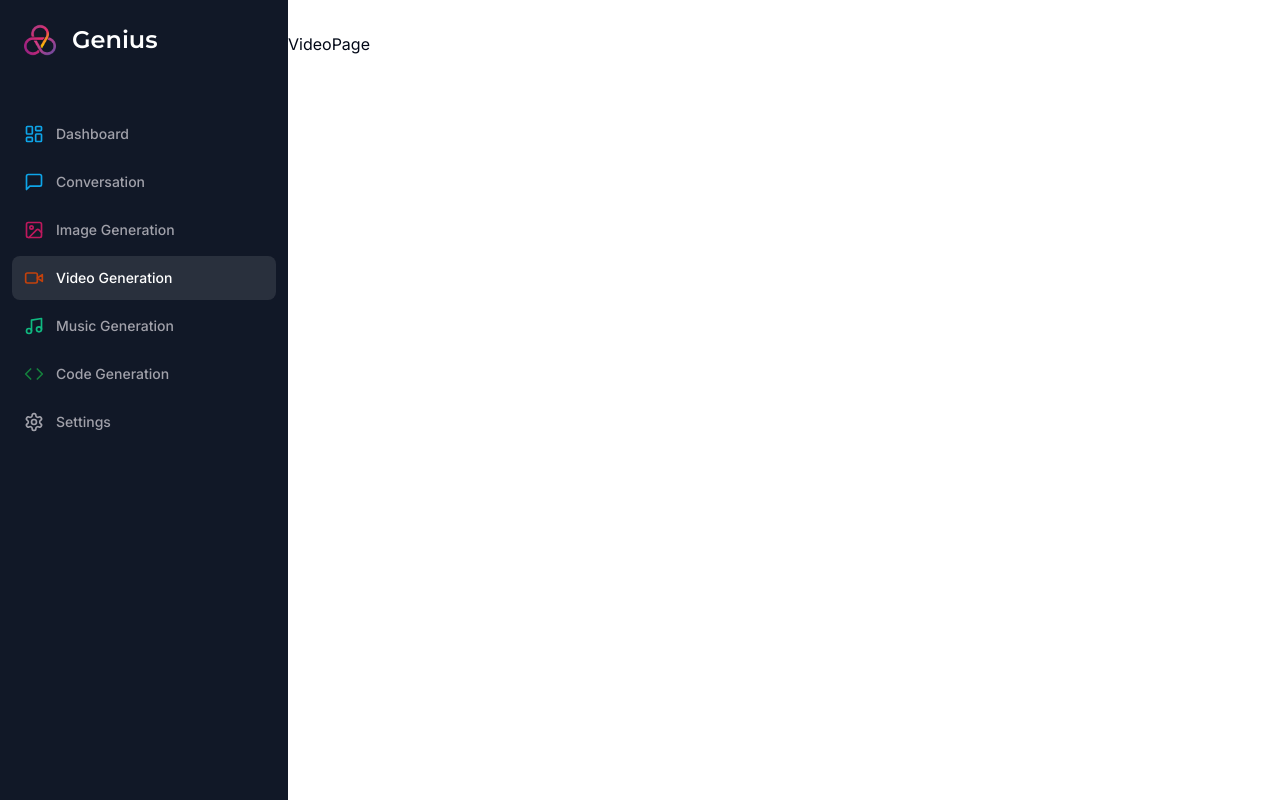
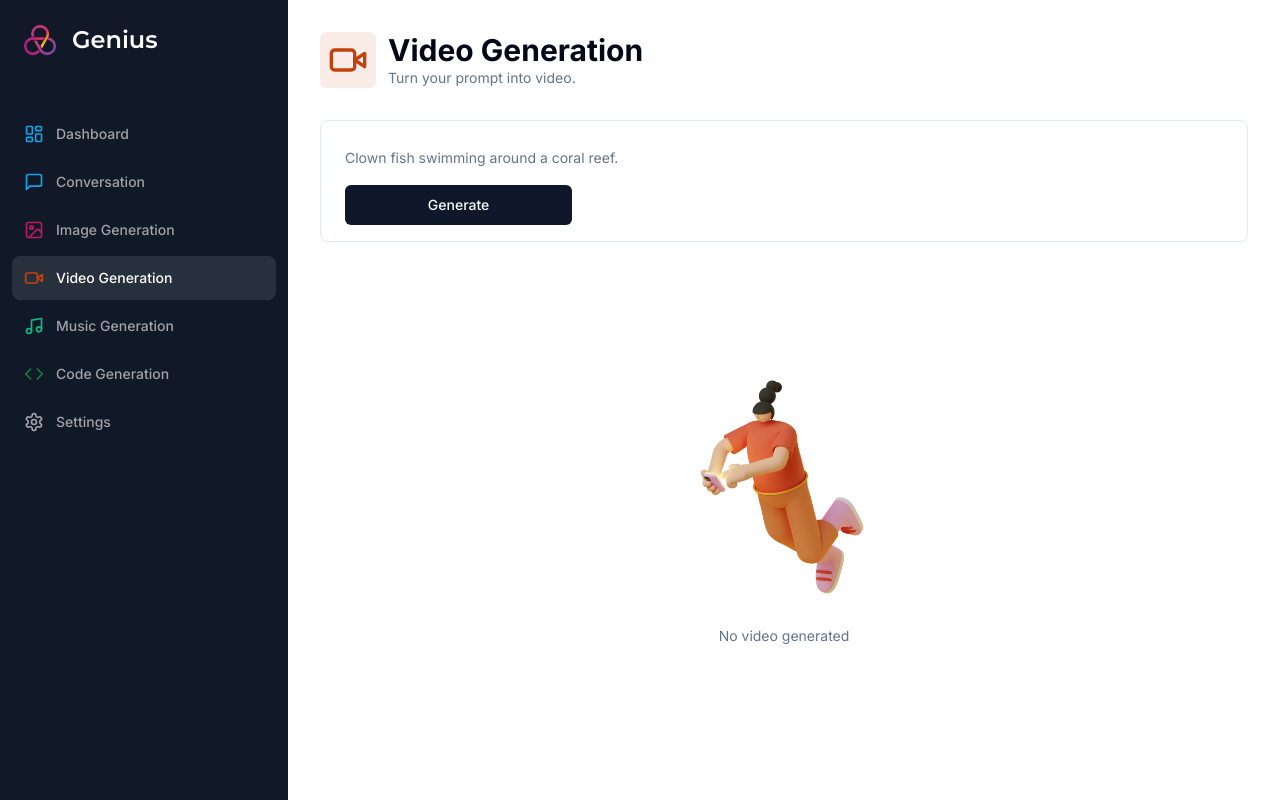
Before and after one commit to spsanchore13/next-js-ai-saas, a Next.js app: page /video in a window 1280 px wide. Built offline with nearby package versions, Linux system fonts and the light colour scheme.

Commit message:
music & video generation using replicate ai added

```diff
--- a/app/(dashboard)/(routes)/image/constants.ts
+++ b/app/(dashboard)/(routes)/image/constants.ts
@@ -21,10 +21,6 @@
     {
         value: "5",
         label: "5 Photos"
-    },
-    {
-        value: "10",
-        label: "10 Photos"
     }
 ]
 
--- /dev/null
+++ b/app/(dashboard)/(routes)/music/constants.ts
@@ -0,0 +1,8 @@
+import * as z from "zod"
+
+
+export const formSchema = z.object({
+    prompt: z.string().min(1, {
+        message: "Music Prompt is required"
+    })
+})
--- a/app/(dashboard)/(routes)/music/page.tsx
+++ b/app/(dashboard)/(routes)/music/page.tsx
@@ -1,5 +1,109 @@
+"use client";
+import axios from "axios";
+import * as z from "zod";
+import Heading from "@/components/heading";
+import { Music } from "lucide-react";
+import { useForm } from "react-hook-form";
+import { zodResolver } from "@hookform/resolvers/zod";
+
+import { formSchema } from "./constants";
+import { Form, FormControl, FormField, FormItem } from "@/components/ui/form";
+import { Input } from "@/components/ui/input";
+import { Button } from "@/components/ui/button";
+import { useRouter } from "next/navigation";
+import { useState } from "react";
+
+import { Empty } from "@/components/empty";
+import { Loader } from "@/components/loader";
+
 const MusicPage = () => {
-  return <div>MusicPage</div>;
+  const router = useRouter();
+
+  const [music, setMusic] = useState<string>();
+
+  const form = useForm<z.infer<typeof formSchema>>({
+    resolver: zodResolver(formSchema),
+    defaultValues: {
+      prompt: "",
+    },
+  });
+
+  const isLoading = form.formState.isSubmitting;
+
+  const onSubmit = async (values: z.infer<typeof formSchema>) => {
+    // console.log(values);
+    try {
+      setMusic(undefined);
+
+      const response = await axios.post("/api/music", values);
+
+      setMusic(response.data.audio);
+
+      form.reset();
+    } catch (error: any) {
+      // TODO: Open Pro Model
+      console.log(error);
+    } finally {
+      router.refresh();
+    }
+  };
+  return (
+    <div>
+      <Heading
+        title="Music Generation"
+        description="Turn your prompt into music."
+        icon={Music}
+        iconColor="text-emerald-500"
+        bgColor="bg-emerald-500/10"
+      />
+      <div className="px-4 lg:px-8">
+        <div>
+          <Form {...form}>
+            <form
+              onSubmit={form.handleSubmit(onSubmit)}
+              className="rounded-lg border w-full p-4 px-3 md:px-6 focus-within:shadow-sm grid grid-col-12 gap-2"
+            >
+              <FormField
+                name="prompt"
+                render={({ field }) => (
+                  <FormItem className="col-span-12 lg:col-span-10">
+                    <FormControl className="m-0 p-0">
+                      <Input
+                        className="border-0 outline-none focus-visible:ring-0 focus-visible:ring-transparent"
+                        disabled={isLoading}
+                        placeholder="Piano solo"
+                        {...field}
+                      />
+                    </FormControl>
+                  </FormItem>
+                )}
+              />
+              <Button
+                className="col-span-12 lg:col-span-2 w-full"
+                disabled={isLoading}
+              >
+                Generate
+              </Button>
+            </form>
+          </Form>
+        </div>
+        <div className="space-y-4 mt-4">
+          {isLoading && (
+            <div className="p-8 rounded-lg w-full flex item-center justify-center bg-muted">
+              <Loader />
+            </div>
+          )}
+
+          {!music && !isLoading && <Empty label="No music generated" />}
+          {music && (
+            <audio controls className="w-full mt-8">
+              <source src={music} />
+            </audio>
+          )}
+        </div>
+      </div>
+    </div>
+  );
 };
 
 export default MusicPage;
--- /dev/null
+++ b/app/(dashboard)/(routes)/video/constants.ts
@@ -0,0 +1,8 @@
+import * as z from "zod"
+
+
+export const formSchema = z.object({
+    prompt: z.string().min(1, {
+        message: "Video Prompt is required"
+    })
+})
--- a/app/(dashboard)/(routes)/video/page.tsx
+++ b/app/(dashboard)/(routes)/video/page.tsx
@@ -1,5 +1,112 @@
+"use client";
+import axios from "axios";
+import * as z from "zod";
+import Heading from "@/components/heading";
+import { VideoIcon } from "lucide-react";
+import { useForm } from "react-hook-form";
+import { zodResolver } from "@hookform/resolvers/zod";
+
+import { formSchema } from "./constants";
+import { Form, FormControl, FormField, FormItem } from "@/components/ui/form";
+import { Input } from "@/components/ui/input";
+import { Button } from "@/components/ui/button";
+import { useRouter } from "next/navigation";
+import { useState } from "react";
+
+import { Empty } from "@/components/empty";
+import { Loader } from "@/components/loader";
+
 const VideoPage = () => {
-  return <div>VideoPage</div>;
+  const router = useRouter();
+
+  const [video, setVideo] = useState<string>();
+
+  const form = useForm<z.infer<typeof formSchema>>({
+    resolver: zodResolver(formSchema),
+    defaultValues: {
+      prompt: "",
+    },
+  });
+
+  const isLoading = form.formState.isSubmitting;
+
+  const onSubmit = async (values: z.infer<typeof formSchema>) => {
+    // console.log(values);
+    try {
+      setVideo(undefined);
+
+      const response = await axios.post("/api/video", values);
+
+      setVideo(response.data[0]);
+
+      form.reset();
+    } catch (error: any) {
+      // TODO: Open Pro Model
+      console.log(error);
+    } finally {
+      router.refresh();
+    }
+  };
+  return (
+    <div>
+      <Heading
+        title="Video Generation"
+        description="Turn your prompt into video."
+        icon={VideoIcon}
+        iconColor="text-orange-700"
+        bgColor="bg-orange-700/10"
+      />
+      <div className="px-4 lg:px-8">
+        <div>
+          <Form {...form}>
+            <form
+              onSubmit={form.handleSubmit(onSubmit)}
+              className="rounded-lg border w-full p-4 px-3 md:px-6 focus-within:shadow-sm grid grid-col-12 gap-2"
+            >
+              <FormField
+                name="prompt"
+                render={({ field }) => (
+                  <FormItem className="col-span-12 lg:col-span-10">
+                    <FormControl className="m-0 p-0">
+                      <Input
+                        className="border-0 outline-none focus-visible:ring-0 focus-visible:ring-transparent"
+                        disabled={isLoading}
+                        placeholder="Clown fish swimming around a coral reef."
+                        {...field}
+                      />
+                    </FormControl>
+                  </FormItem>
+                )}
+              />
+              <Button
+                className="col-span-12 lg:col-span-2 w-full"
+                disabled={isLoading}
+              >
+                Generate
+              </Button>
+            </form>
+          </Form>
+        </div>
+        <div className="space-y-4 mt-4">
+          {isLoading && (
+            <div className="p-8 rounded-lg w-full flex item-center justify-center bg-muted">
+              <Loader />
+            </div>
+          )}
+
+          {!video && !isLoading && <Empty label="No video generated" />}
+          {video && (
+            <video
+              controls
+              className="w-full aspect-video mt-8 rounded-lg border bg-black"
+            >
+              <source src={video} />
+            </video>
+          )}
+        </div>
+      </div>
+    </div>
+  );
 };
 
 export default VideoPage;
--- /dev/null
+++ b/app/api/music/route.ts
@@ -0,0 +1,46 @@
+import { auth } from "@clerk/nextjs"
+import { NextResponse } from "next/server"
+import Replicate from "replicate"
+
+const replicate = new Replicate({
+    auth: process.env.REPLICATE_API_TOKEN!
+})
+
+
+export async function POST(req: Request) {
+    try {
+        const { userId } = auth()
+        const body = await req.json()
+        const { prompt } = body;
+
+
+
+        if (!userId) {
+            return new NextResponse("Unauthorized", { status: 401 })
+        }
+
+
+
+        if (!prompt) {
+            return new NextResponse("Prompt are required", { status: 400 })
+        }
+
+        const response = await replicate.run(
+            "riffusion/riffusion:8cf61ea6c56afd61d8f5b9ffd14d7c216c0a93844ce2d82ac1c9ecc9c7f24e05",
+            {
+                input: {
+                    prompt_a: prompt
+                }
+            }
+        );
+
+
+        console.log(response)
+
+        return NextResponse.json(response)
+
+    } catch (error) {
+        console.log("[MUSIC_ERROR]", error)
+        return new NextResponse("Internal error", { status: 500 })
+    }
+}
--- /dev/null
+++ b/app/api/video/route.ts
@@ -0,0 +1,46 @@
+import { auth } from "@clerk/nextjs"
+import { NextResponse } from "next/server"
+import Replicate from "replicate"
+
+const replicate = new Replicate({
+    auth: process.env.REPLICATE_API_TOKEN!
+})
+
+
+export async function POST(req: Request) {
+    try {
+        const { userId } = auth()
+        const body = await req.json()
+        const { prompt } = body;
+
+
+
+        if (!userId) {
+            return new NextResponse("Unauthorized", { status: 401 })
+        }
+
+
+
+        if (!prompt) {
+            return new NextResponse("Prompt are required", { status: 400 })
+        }
+
+        const response = await replicate.run(
+            "anotherjesse/zeroscope-v2-xl:9f747673945c62801b13b84701c783929c0ee784e4748ec062204894dda1a351",
+            {
+                input: {
+                    prompt: prompt
+                }
+            }
+        );
+
+
+        console.log(response)
+
+        return NextResponse.json(response)
+
+    } catch (error) {
+        console.log("[VIDEO_ERROR]", error)
+        return new NextResponse("Internal error", { status: 500 })
+    }
+}
--- a/package.json
+++ b/package.json
@@ -35,6 +35,7 @@
     "react-hook-form": "^7.45.2",
     "react-hot-toast": "^2.4.1",
     "react-markdown": "^8.0.7",
+    "replicate": "^0.12.3",
     "tailwind-merge": "^1.14.0",
     "tailwindcss": "3.3.3",
     "tailwindcss-animate": "^1.0.6",
```
Also changed, not shown: 1 other file (tests, documents, lock files or other folders).
